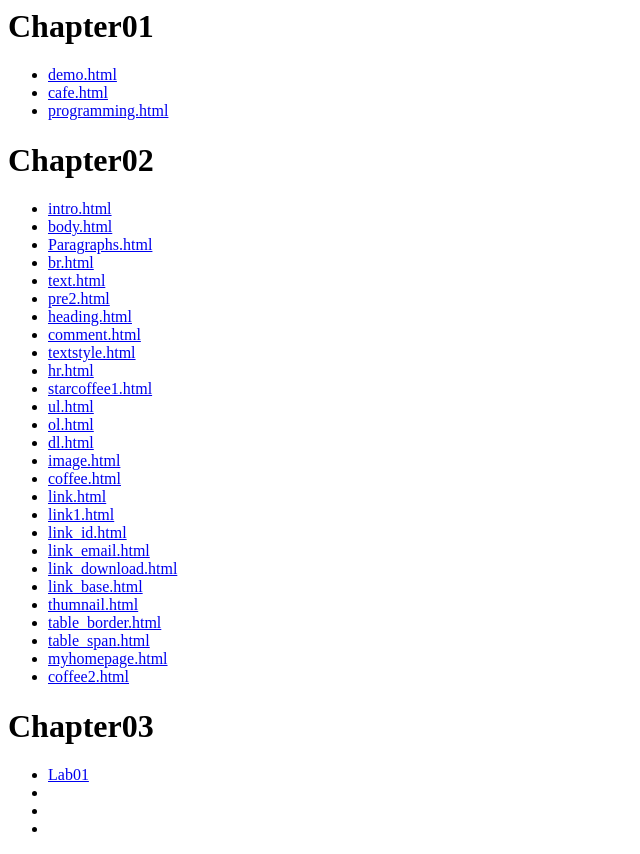
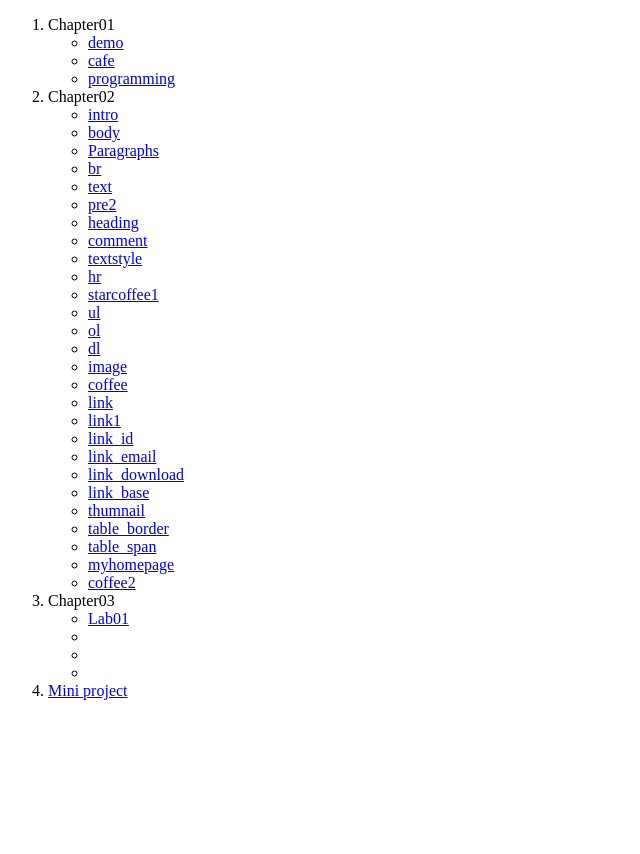
Before and after one commit to jdskdi2/DooObsidian, a plain HTML site: page index.html in a window 1280 px wide. Shown: the whole page, without its empty margins (0-640 px from the left). After the commit the page ends 800 px from the top, so only its background shows below. Drawn offline with Linux system fonts and the light colour scheme.

Commit message:
Miniproject

```diff
--- a/index.html
+++ b/index.html
@@ -1,55 +1,66 @@
-<html>
+<!DOCTYPE html>
+<html lang="ko">
 	<head>
 		<meta charset="utf-8">
 		<title>HTML CSS JAVASCRIPT</title>
 		<base href="./html_css_javascript_study/" />
 	</head>
 	<body>
-
-		<h1>Chapter01</h1>
+		<nav>
+			<ol>
+				<li>
+					Chapter01
 					<ul>
-			<li><a href="chapter01/demo.html">demo.html</a></li>
-			<li><a href="chapter01/Lab_cafe.html">cafe.html</a></li>
-			<li><a href="chapter01/programming.html">programming.html</a></li>
+						<li><a href="chapter01/demo.html">demo</a></li>
+						<li><a href="chapter01/Lab_cafe.html">cafe</a></li>
+						<li><a href="chapter01/programming.html">programming</a></li>
 					</ul>
-
-		<h1>Chapter02</h1>
+				</li>
+				<li>
+					Chapter02
 					<ul>
-			<li><a href="chapter02/intro.html">intro.html</a></li>
-			<li><a href="chapter02/body.html">body.html</a></li>
-			<li><a href="chapter02/Paragraphs.html">Paragraphs.html</a></li>
-			<li><a href="chapter02/br.html">br.html</a></li>
-			<li><a href="chapter02/text.html">text.html</a></li>
-			<li><a href="chapter02/pre2.html">pre2.html</a></li>
-			<li><a href="chapter02/heading.html">heading.html</a></li>
-			<li><a href="chapter02/comment.html">comment.html</a></li>
-			<li><a href="chapter02/textstyle.html">textstyle.html</a></li>
-			<li><a href="chapter02/hr.html">hr.html</a></li>
-			<li><a href="chapter02/starcoffee1.html">starcoffee1.html</a></li>
-			<li><a href="chapter02/ul.html">ul.html</a></li>
-			<li><a href="chapter02/ol.html">ol.html</a></li>
-			<li><a href="chapter02/dl.html">dl.html</a></li>
-			<li><a href="chapter02/image.html">image.html</a></li>
-			<li><a href="chapter02/coffee.html">coffee.html</a></li>
-			<li><a href="chapter02/link.html">link.html</a></li>
-			<li><a href="chapter02/link1.html">link1.html</a></li>
-			<li><a href="chapter02/link_id.html">link_id.html</a></li>
-			<li><a href="chapter02/link_email.html">link_email.html</a></li>
-			<li><a href="chapter02/link_download.html">link_download.html</a></li>
-			<li><a href="chapter02/link_base.html">link_base.html</a></li>
-			<li><a href="chapter02/thumnail.html">thumnail.html</a></li>
-			<li><a href="chapter02/table_border.html">table_border.html</a></li>
-			<li><a href="chapter02/table_span.html">table_span.html</a></li>
-			<li><a href="chapter02/myhomepage.html">myhomepage.html</a></li>
-			<li><a href="chapter02/coffee2.html">coffee2.html</a></li>
+						<li><a href="chapter02/intro.html">intro</a></li>
+						<li><a href="chapter02/body.html">body</a></li>
+						<li><a href="chapter02/Paragraphs.html">Paragraphs</a></li>
+						<li><a href="chapter02/br.html">br</a></li>
+						<li><a href="chapter02/text.html">text</a></li>
+						<li><a href="chapter02/pre2.html">pre2</a></li>
+						<li><a href="chapter02/heading.html">heading</a></li>
+						<li><a href="chapter02/comment.html">comment</a></li>
+						<li><a href="chapter02/textstyle.html">textstyle</a></li>
+						<li><a href="chapter02/hr.html">hr</a></li>
+						<li><a href="chapter02/starcoffee1.html">starcoffee1</a></li>
+						<li><a href="chapter02/ul.html">ul</a></li>
+						<li><a href="chapter02/ol.html">ol</a></li>
+						<li><a href="chapter02/dl.html">dl</a></li>
+						<li><a href="chapter02/image.html">image</a></li>
+						<li><a href="chapter02/coffee.html">coffee</a></li>
+						<li><a href="chapter02/link.html">link</a></li>
+						<li><a href="chapter02/link1.html">link1</a></li>
+						<li><a href="chapter02/link_id.html">link_id</a></li>
+						<li><a href="chapter02/link_email.html">link_email</a></li>
+						<li><a href="chapter02/link_download.html">link_download</a></li>
+						<li><a href="chapter02/link_base.html">link_base</a></li>
+						<li><a href="chapter02/thumnail.html">thumnail</a></li>
+						<li><a href="chapter02/table_border.html">table_border</a></li>
+						<li><a href="chapter02/table_span.html">table_span</a></li>
+						<li><a href="chapter02/myhomepage.html">myhomepage</a></li>
+						<li><a href="chapter02/coffee2.html">coffee2</a></li>
 					</ul>
-
-		<h1>Chapter03</h1>
+				</li>
+				<li>
+					Chapter03
 					<ul>
 						<li><a href="chapter03/Lab01.html">Lab01</a></li>
 						<li></li>
 						<li></li>
 						<li></li>
 					</ul>
+				</li>
+				<li>
+					<a href="miniproject/mini.html">Mini project</a>
+				</li>
+			</ol>
+		</nav>
 	</body>
 </html>
```
Also changed, not shown: html_css_javascript_study/miniproject/mini.html (added, +49 -0 lines), html_css_javascript_study/miniproject/img/Logo.jpg (added). Lines whose indentation alone changed are shown as unchanged.
